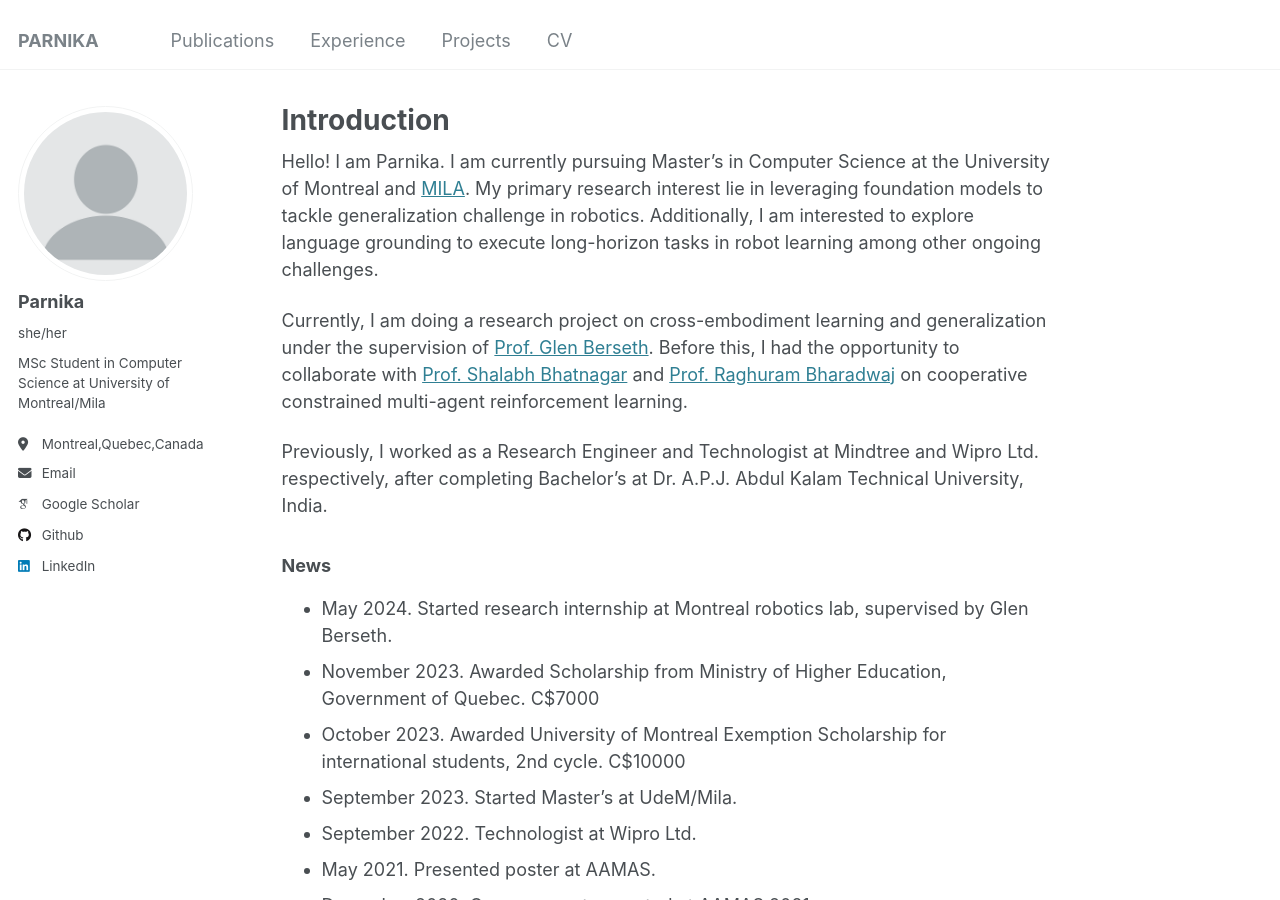
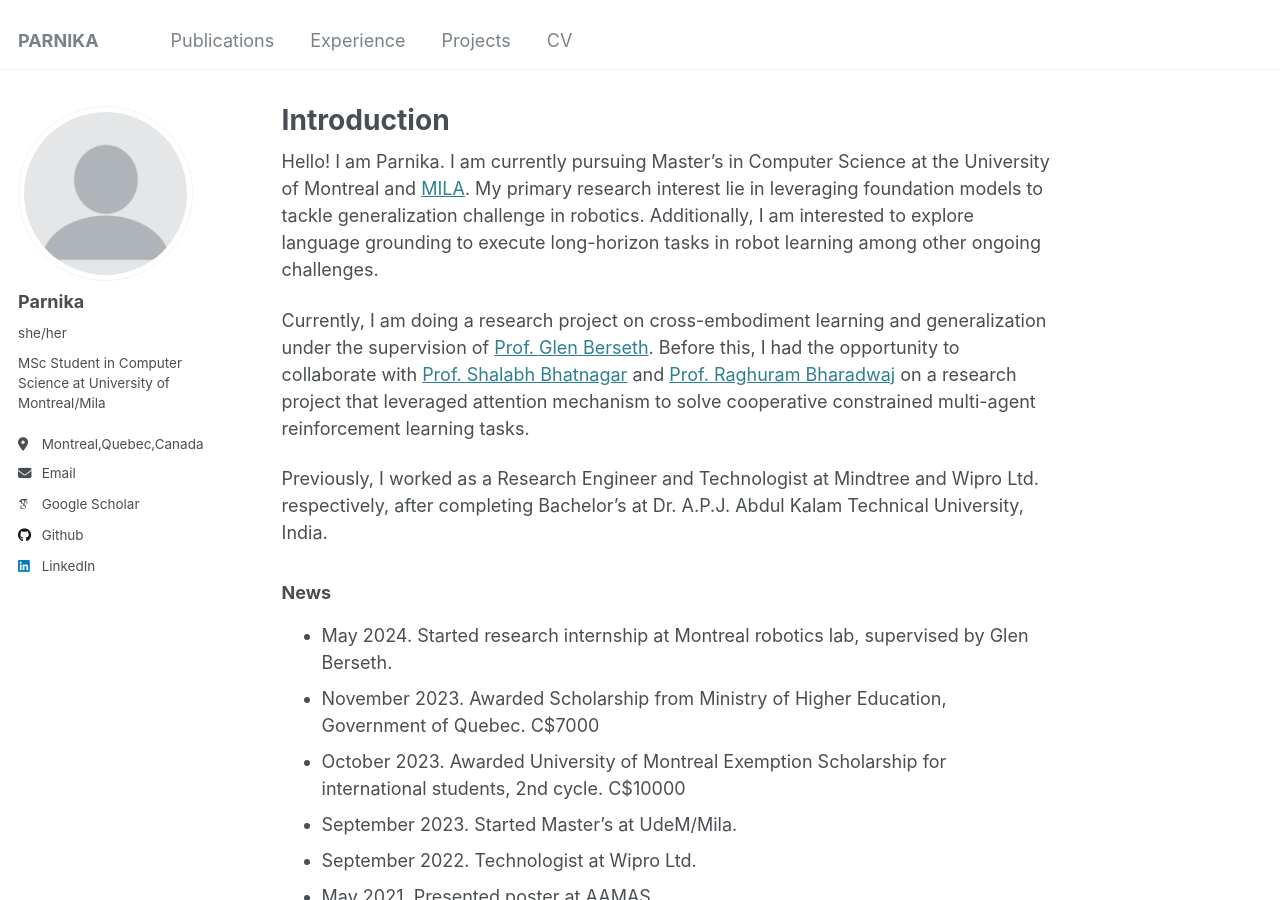
Before and after one commit to parnika31/parnika31.github.io, a Jekyll site: the page built from _pages/about.md, in a window 1280 px wide and 900 px high. Built offline with Jekyll 4.4.1, drawn with Linux system fonts in a browser that asks for light colours; some web fonts are replaced.

Commit message:
Update about.md

```diff
--- a/_pages/about.md
+++ b/_pages/about.md
@@ -9,7 +9,7 @@ redirect_from:
 
 Hello! I am Parnika. I am currently pursuing Master’s in Computer Science at the University of Montreal and [MILA](https://mila.quebec/en). My primary research interest lie in leveraging foundation models to tackle generalization challenge in robotics. Additionally, I am interested to explore language grounding to execute long-horizon tasks in robot learning among other ongoing challenges.
 
-Currently, I am doing a research project on cross-embodiment learning and generalization under the supervision of [Prof. Glen Berseth](https://neo-x.github.io). Before this, I had the opportunity to collaborate with [Prof. Shalabh Bhatnagar](https://www.csa.iisc.ac.in/~shalabh/) and [Prof. Raghuram Bharadwaj](https://www.iiitb.ac.in/faculty/raghuram-bharadwaj) on cooperative constrained multi-agent reinforcement learning.
+Currently, I am doing a research project on cross-embodiment learning and generalization under the supervision of [Prof. Glen Berseth](https://neo-x.github.io). Before this, I had the opportunity to collaborate with [Prof. Shalabh Bhatnagar](https://www.csa.iisc.ac.in/~shalabh/) and [Prof. Raghuram Bharadwaj](https://www.iiitb.ac.in/faculty/raghuram-bharadwaj) on a research project that leveraged attention mechanism to solve cooperative constrained multi-agent reinforcement learning tasks.
 
 Previously, I worked as a Research Engineer and Technologist at Mindtree and Wipro Ltd. respectively, after completing Bachelor's at Dr. A.P.J. Abdul Kalam Technical University, India.
 
```
